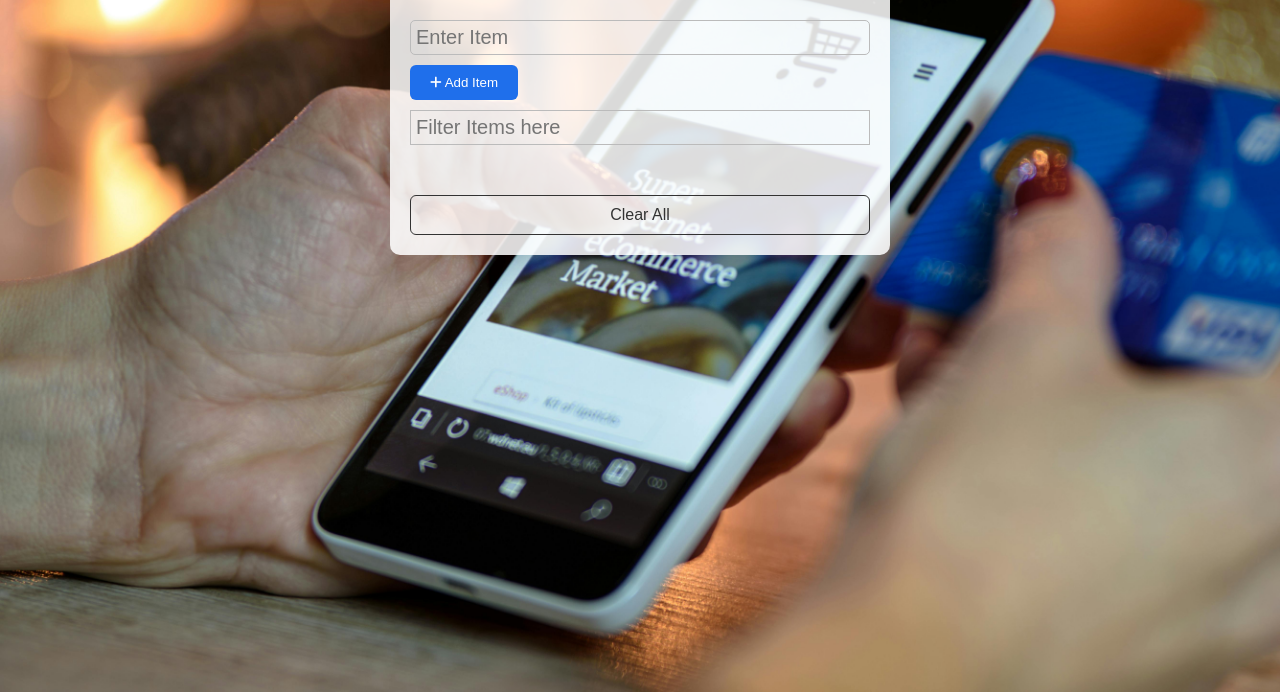
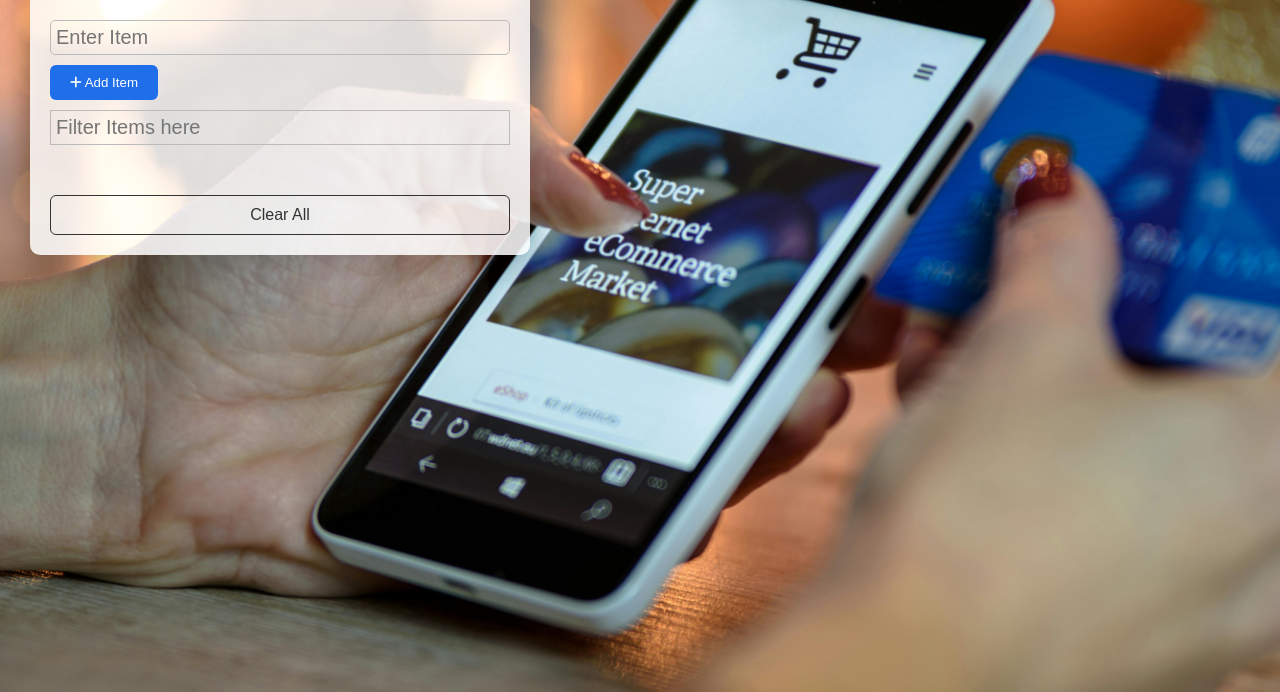
Before and after one commit to k-daks101/ShoppingList_2, a plain HTML site: page index.html in a window 1280 px wide. Shown: the part 108-800 px from the top of the page. Drawn offline with Linux system fonts and the light colour scheme.

Commit message:
changed the box positioning

```diff
--- a/Stylep1.css
+++ b/Stylep1.css
@@ -37,8 +37,8 @@ header h1 {
 
 .container {
   max-width: 500px;
-  margin: 30px auto;
-  /*first 30px value sets the top and bottom margin of an element to 30pixels...auto is a special value that tells the browser to calculate the left and right margins to center the element horizontally*/
+  margin: 30px 0 30px 30px;
+  /* shift container towards left with left margin */
   padding: 20px;
   background: rgba(255, 255, 255, 0.85);
   border-radius: 10px;
```
